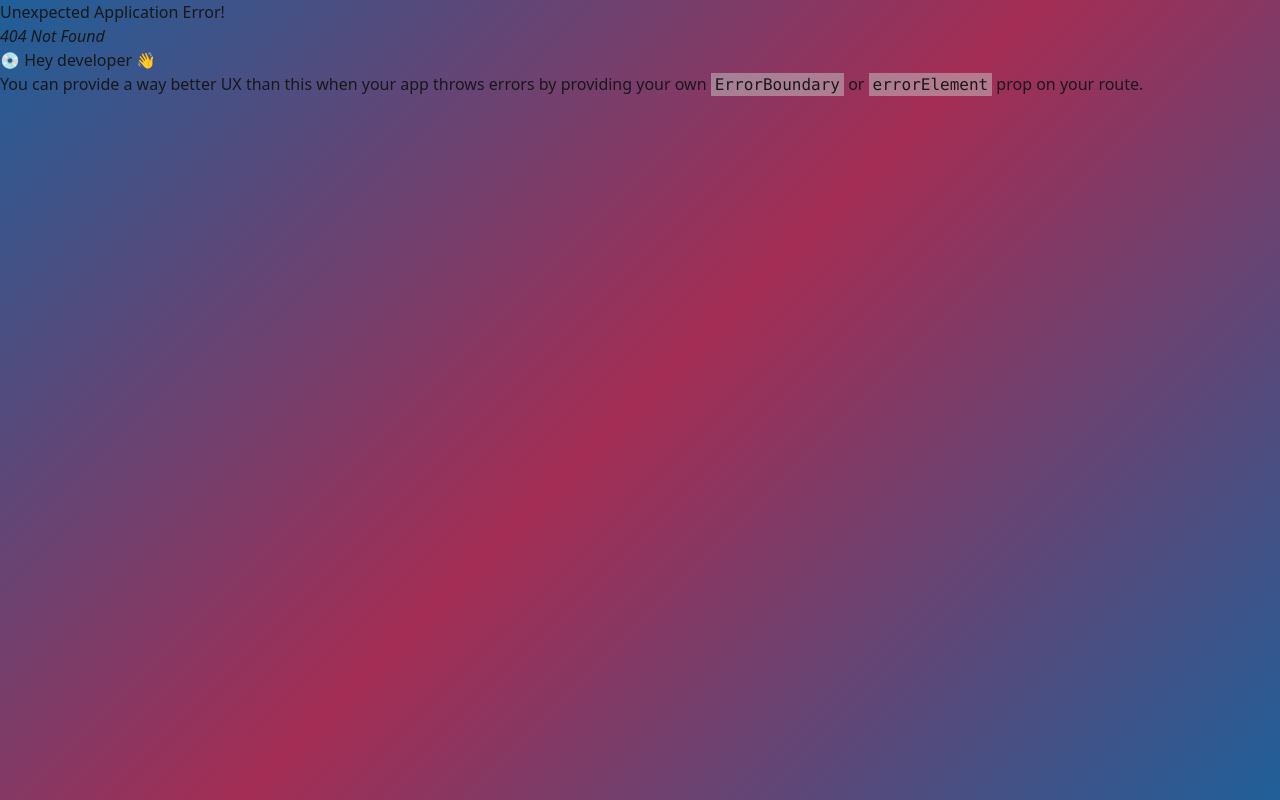
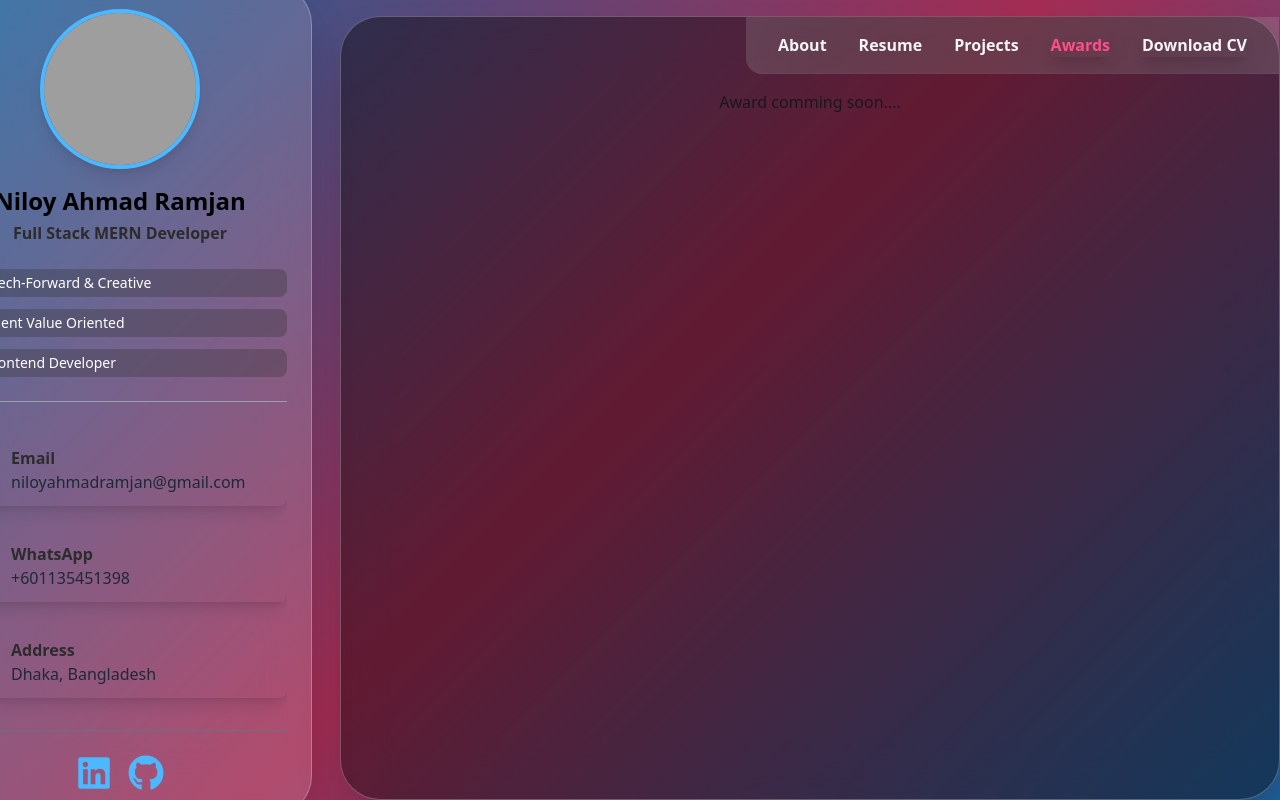
Before and after one commit to niloyahmadramjan/niloyahmadramjan-portfolio, a React (Vite) app: page /awards in a window 1280 px wide. Before the commit this address had no page. Built offline with nearby package versions, Linux system fonts and the light colour scheme; grey boxes are pictures that could not be loaded.

Commit message:
modify code for responsibe

```diff
--- a/index.html
+++ b/index.html
@@ -4,6 +4,7 @@
 <head>
   <meta charset="UTF-8" />
   <meta name="viewport" content="width=device-width, initial-scale=1.0" />
+  <link rel="shortcut icon" href="https://i.ibb.co/Mx1TGHq6/backbgprofile-1-optimized-500.png" type="image/x-icon">
   <title>Portfoli | Niloy Ahmad Ramjan</title>
     <!-- <link rel="stylesheet" href="https://unpkg.com/aos@next/dist/aos.css" /> -->
 </head>
--- a/src/Layout/MainLayout.jsx
+++ b/src/Layout/MainLayout.jsx
@@ -4,7 +4,7 @@ import Sidebar from '../components/Sidebar'
 
 export default function MainLayout() {
   return (
-    <div className="min-h-screen max-w-7xl mx-auto py-10 relative">
+    <div className="min-h-screen max-w-7xl mx-auto pb-20 pt-5  md:pb-0 md:pt-0 relative">
       <div className="lg:flex">
         {/* Sidebar */}
         <aside
@@ -26,7 +26,7 @@ export default function MainLayout() {
         </aside>
 
         {/* Main content container with left margin for sidebar */}
-        <main className="flex-1 lg:ml-[100px] flex flex-col min-h-screen ">
+        <main className="flex-1 lg:ml-[100px] flex flex-col min-h-screen pb-10 lg:pb-0">
           {/* Mobile Navbar fixed bottom */}
           <nav
             className="
--- a/src/Routes/Router.jsx
+++ b/src/Routes/Router.jsx
@@ -4,6 +4,7 @@ import MainLayout from '../Layout/MainLayout'
 import AboutMe from '../pages/About'
 import Resume from '../pages/Resume'
 import Projects from '../pages/Projects'
+import Award from '../pages/Award'
 
 export const router = createBrowserRouter([
   {
@@ -22,6 +23,10 @@ export const router = createBrowserRouter([
         path: "/projects",
         element: <Projects/>
       },
+      {
+        path: "/awards",
+        element: <Award/>
+      }
 
     ]
   },
--- a/src/components/Sidebar.jsx
+++ b/src/components/Sidebar.jsx
@@ -38,97 +38,65 @@ export default function Sidebar() {
 
   return (
     <div
-      className="w-full h-fit lg:fixed lg:w-96 md:p-6 p-4 rounded-[2.5rem] shadow-2xl overflow-hidden backdrop-blur-xl relative"
+      className="w-full lg:fixed lg:w-96 md:p-6 p-4 rounded-[2.5rem] shadow-2xl overflow-hidden backdrop-blur-xl relative"
       style={{
         background: 'rgba(255, 255, 255, 0.15)',
         border: '1px solid rgba(255, 255, 255, 0.25)',
       }}
       data-aos="fade-down"
-      data-aos-duration="1200"
-      data-aos-easing="ease-out-cubic"
     >
       {/* Profile Image + Name */}
-      <div
-        className="flex lg:block justify-around items-center"
-        data-aos="fade-right"
-        data-aos-duration="1100"
-        data-aos-easing="ease-out-cubic"
-      >
-        <div
-          data-aos="zoom-in-down"
-          data-aos-duration="1000"
-          data-aos-delay="100"
-          data-aos-easing="ease-out-cubic"
-        >
+      <div className="flex lg:block justify-around items-center">
+        <div>
           <img
             src="https://i.ibb.co/Mx1TGHq6/backbgprofile-1-optimized-500.png"
             alt="Niloy Ahmad Ramjan"
-            className="w-28 h-28 md:w-42 md:h-42 mx-auto rounded-full object-cover mb-4 border-4 border-[#4BB8FF] shadow-lg"
+            className="w-24 h-24 sm:w-28 sm:h-28 lg:w-40 lg:h-40 mx-auto rounded-full object-cover mb-4 border-4 border-[#4BB8FF] shadow-lg"
           />
         </div>
-
-        {/* Name */}
-        <div
-          data-aos="fade-right"
-          data-aos-duration="1100"
-          data-aos-delay="250"
-          data-aos-easing="ease-out-cubic"
-        >
-          <h2 className="text-black text-xl md:text-2xl font-bold md:text-center">
+        <div className="text-center lg:mt-2">
+          <h2 className="text-black text-lg sm:text-xl lg:text-2xl font-bold">
             Niloy Ahmad Ramjan
           </h2>
-          <p className="text-[#2C2C2C] font-bold mt-1 md:text-center">
+          <p className="text-[#2C2C2C] font-semibold mt-1 text-sm sm:text-base">
             Full Stack MERN Developer
           </p>
         </div>
       </div>
 
-      {/* Toggle button only on mobile */}
+      {/* Toggle button on mobile */}
       {windowWidth < 1024 && (
-        <div
-          className="flex justify-center mt-6 absolute -top-4 right-5 cursor-pointer"
-          data-aos="fade-up"
-          data-aos-duration="900"
-          data-aos-easing="ease-out-cubic"
-          data-aos-delay="350"
-        >
+        <div className="flex justify-center mt-4">
           <button
             onClick={() => setIsOpen(!isOpen)}
-            className="flex items-center gap-2 text-[#FFFFFF] p-4 backdrop-blur-2xl rounded-full font-semibold text-lg focus:outline-none"
+            className="flex items-center gap-2 text-white px-5 py-3 rounded-full bg-black/40 hover:bg-black/50 transition"
             aria-expanded={isOpen}
-            aria-controls="extra-info"
           >
             {isOpen ? (
-              <FaChevronUp className="cursor-pointer" />
+              <>
+                <FaChevronUp /> Hide Info
+              </>
             ) : (
-              <FaChevronDown className="cursor-pointer" />
+              <>
+                <FaChevronDown /> Show Info
+              </>
             )}
           </button>
         </div>
       )}
 
-      {/* Full content: show always on desktop, toggle on mobile */}
+      {/* Content */}
       <div
-        id="extra-info"
         ref={contentRef}
         className="mt-6 space-y-6 overflow-hidden lg:block"
         style={{
           maxHeight: maxHeight,
           opacity: windowWidth >= 1024 || isOpen ? 1 : 0,
-          transition: 'max-height 0.5s ease, opacity 0.5s ease',
+          transition: 'max-height 0.4s ease, opacity 0.4s ease',
         }}
-        data-aos={windowWidth >= 1024 || isOpen ? 'fade-up' : ''}
-        data-aos-duration="1200"
-        data-aos-easing="ease-out-cubic"
       >
         {/* Roles */}
-        <div
-          className="flex flex-col gap-3 border-b border-gray-400 pb-6"
-          data-aos="fade-left"
-          data-aos-duration="900"
-          data-aos-easing="ease-out-cubic"
-          data-aos-delay="400"
-        >
+        <div className="flex flex-col gap-3 border-b border-gray-400 pb-6">
           <span className="flex items-center gap-2 bg-[#2C2C2C]/30 text-white px-4 py-1 rounded-lg text-sm">
             <FaReact className="text-[#61DBFB]" />
             Tech-Forward & Creative
@@ -143,78 +111,58 @@ export default function Sidebar() {
           </span>
         </div>
 
-        <div className=''>
-          {/* Contact Info */}
-          <div
-            className="font-sans md:max-w-md md:mx-auto space-y-6 border-b border-gray-500 pb-8 pt-2"
-            data-aos="fade-right"
-            data-aos-duration="900"
-            data-aos-easing="ease-out-cubic"
-            data-aos-delay="550"
-          >
-            {/* Email */}
+        {/* Contact */}
+        <div className="space-y-6 border-b border-gray-500 pb-8 pt-2">
           <div className="flex items-center gap-4 p-3 rounded-lg shadow-lg">
-              <FiMail className="text-[#4BB8FF] text-4xl drop-shadow-lg" />
-              <div className="flex flex-col items-start">
-                <h1 className="text-[#2C2C2C] font-semibold text-lg">Email</h1>
+            <FiMail className="text-[#4BB8FF] text-3xl" />
+            <div>
+              <h1 className="text-[#2C2C2C] font-semibold">Email</h1>
               <a
                 href="mailto:niloyahmadramjan@gmail.com"
-                  target="_blank"
-                  className="text-[#1F2937] text-md hover:underline"
+                className="text-[#1F2937] hover:underline break-all"
               >
-                  niloyahmadramjan@..
+                niloyahmadramjan@gmail.com
               </a>
             </div>
           </div>
-
-            {/* WhatsApp / Phone */}
           <div className="flex items-center gap-4 p-3 rounded-lg shadow-lg">
-              <FiPhone className="text-[#25D366] text-4xl drop-shadow-lg" />
-              <div className="flex flex-col items-start">
-                <h1 className="text-[#2C2C2C] font-semibold text-lg">
-                  WhatsApp
-                </h1>
+            <FiPhone className="text-[#25D366] text-3xl" />
+            <div>
+              <h1 className="text-[#2C2C2C] font-semibold">WhatsApp</h1>
               <a
-                  href="https://wa.me/8801774001235"
+                href="https://wa.me/601135451398"
                 target="_blank"
                 rel="noopener noreferrer"
-                  className="text-[#1F2937] text-md hover:underline"
+                className="text-[#1F2937] hover:underline"
               >
-                  +8801774001235
+                +601135451398
               </a>
             </div>
           </div>
-
-            {/* Address */}
           <div className="flex items-center gap-4 p-3 rounded-lg shadow-lg">
-              <FiMapPin className="text-[#FF6B6B] text-4xl drop-shadow-lg" />
-              <div className="flex flex-col items-start">
-                <h1 className="text-[#2C2C2C] font-semibold text-lg">
-                  Address
-                </h1>
-                <p className="text-[#1F2937] text-md select-text">
-                  Dhaka, Bangladesh
-                </p>
-              </div>
+            <FiMapPin className="text-[#FF6B6B] text-3xl" />
+            <div>
+              <h1 className="text-[#2C2C2C] font-semibold">Address</h1>
+              <p className="text-[#1F2937]">Dhaka, Bangladesh</p>
             </div>
           </div>
         </div>
 
         {/* Social Links */}
-        <div className="flex items-center justify-center gap-4 mt-10">
+        <div className="flex flex-wrap justify-center gap-4 mt-6">
           <a
             href="https://www.linkedin.com/in/niloyahmedramjan/"
             className="text-[#4BB8FF] hover:text-[#1E40AF] transition-colors"
             aria-label="LinkedIn"
           >
-            <FaLinkedin size={40} />
+            <FaLinkedin size={36} />
           </a>
           <a
             href="https://github.com/niloyahmadramjan"
             className="text-[#4BB8FF] hover:text-[#1E40AF] transition-colors"
             aria-label="GitHub"
           >
-            <FaGithub size={40} />
+            <FaGithub size={36} />
           </a>
         </div>
       </div>
--- a/src/pages/About.jsx
+++ b/src/pages/About.jsx
@@ -9,7 +9,7 @@ import {
 
 const AboutMe = () => {
   return (
-    <section className=" px-4 md:px-12 lg:px-20" id="about">
+    <section className="px-4 sm:px-6 md:px-12 lg:px-20 pb-8" id="about">
       <div
         className="max-w-6xl mx-auto rounded-t-xl"
         data-aos="fade-up"
@@ -17,7 +17,7 @@ const AboutMe = () => {
       >
         {/* Title */}
         <h2
-          className="text-3xl md:text-4xl font-bold mb-6 text-white"
+          className="text-2xl sm:text-3xl md:text-4xl font-bold mb-6 text-white"
           style={{
             background: 'linear-gradient(90deg, #FF6B6B, #FF4E88)',
             WebkitBackgroundClip: 'text',
@@ -28,7 +28,7 @@ const AboutMe = () => {
         </h2>
 
         {/* Intro */}
-        <p className="text-white/90 text-lg leading-relaxed mb-6">
+        <p className="text-white/90 text-base sm:text-lg leading-relaxed mb-6">
           I am{' '}
           <span className="font-semibold text-white">Niloy Ahmad Ramjan</span>,
           a passionate{' '}
@@ -37,7 +37,7 @@ const AboutMe = () => {
           </span>{' '}
           crafting fast, responsive, and user-friendly web applications.
         </p>
-        <p className="text-white/80 mb-4">
+        <p className="text-white/80 text-sm sm:text-base mb-4">
           Skilled in <strong>React</strong>, <strong>Tailwind CSS</strong>,{' '}
           <strong>Node.js</strong>, <strong>Express.js</strong>,{' '}
           <strong>MongoDB</strong>, and <strong>API integrations</strong>. I’m
@@ -51,52 +51,63 @@ const AboutMe = () => {
           </span>
           .
         </p>
-        <p className="text-white/70 mb-10">
+        <p className="text-white/70 text-sm sm:text-base mb-10">
           I’m eager to collaborate on real-world projects, learn from
           experienced developers, and contribute to open-source communities.
         </p>
 
         {/* What I'm Doing */}
-        <h3 className="text-2xl font-bold mb-8 text-white">What I'm Doing</h3>
-        <div className="grid gap-6 sm:grid-cols-2 lg:grid-cols-3">
-          {/* Skill Card */}
+        <h3 className="text-xl sm:text-2xl font-bold mb-8 text-white">
+          What I'm Doing
+        </h3>
+        <div className="grid gap-6 grid-cols-1 sm:grid-cols-2 lg:grid-cols-3">
           {[
             {
-              icon: <FaCode className="text-[#FFB74B] text-4xl mb-4" />,
+              icon: (
+                <FaCode className="text-[#FFB74B] text-3xl sm:text-4xl mb-4" />
+              ),
               title: 'Frontend Development',
               desc: 'Crafting dynamic, interactive, and user-friendly interfaces using React.js and modern UI libraries.',
             },
             {
-              icon: <FaServer className="text-[#FF6B6B] text-4xl mb-4" />,
+              icon: (
+                <FaServer className="text-[#FF6B6B] text-3xl sm:text-4xl mb-4" />
+              ),
               title: 'Backend Development',
               desc: 'Building robust, scalable backend systems with Express.js and Node.js, managing databases efficiently.',
             },
             {
-              icon: <FaLaptopCode className="text-[#4BB8FF] text-4xl mb-4" />,
+              icon: (
+                <FaLaptopCode className="text-[#4BB8FF] text-3xl sm:text-4xl mb-4" />
+              ),
               title: 'Full Stack Development',
               desc: 'Building end-to-end web applications with expertise in both frontend and backend.',
             },
             {
-              icon: <FaDatabase className="text-[#9C6BFF] text-4xl mb-4" />,
+              icon: (
+                <FaDatabase className="text-[#9C6BFF] text-3xl sm:text-4xl mb-4" />
+              ),
               title: 'Database Management',
               desc: 'Managing and optimizing databases using MongoDB, ensuring data security and performance.',
             },
             {
               icon: (
-                <FaProjectDiagram className="text-[#FF4E88] text-4xl mb-4" />
+                <FaProjectDiagram className="text-[#FF4E88] text-3xl sm:text-4xl mb-4" />
               ),
               title: 'API Integrations',
               desc: 'Connecting applications seamlessly with third-party APIs for enhanced features and automation.',
             },
             {
-              icon: <FaCode className="text-[#5BBDF2] text-4xl mb-4" />, // light blue icon for contrast
+              icon: (
+                <FaCode className="text-[#5BBDF2] text-3xl sm:text-4xl mb-4" />
+              ),
               title: 'Real-time Applications',
               desc: 'Implementing live features like chat, notifications, and collaborative tools using WebSockets and real-time APIs.',
             },
           ].map((item, idx) => (
             <div
               key={idx}
-              className="p-6 rounded-xl shadow-lg hover:scale-105 transition-transform duration-300"
+              className="p-4 sm:p-6 rounded-xl shadow-lg hover:scale-105 transition-transform duration-300"
               style={{
                 background: 'rgba(255, 255, 255, 0.15)',
                 border: '1px solid rgba(255, 255, 255, 0.25)',
@@ -106,7 +117,7 @@ const AboutMe = () => {
               data-aos-delay={idx * 100}
             >
               {item.icon}
-              <h4 className="font-semibold text-lg text-white mb-2">
+              <h4 className="font-semibold text-base sm:text-lg text-white mb-2">
                 {item.title}
               </h4>
               <p className="text-white/80 text-sm">{item.desc}</p>
--- /dev/null
+++ b/src/pages/Award.jsx
@@ -0,0 +1,7 @@
+import React from 'react'
+
+export default function Award() {
+  return (
+    <div className='items-center justify-center flex'> Award comming soon....</div>
+  )
+}
--- a/src/pages/Projects.jsx
+++ b/src/pages/Projects.jsx
@@ -77,7 +77,7 @@ const projects = [
 
 export default function Projects() {
   return (
-    <div className="mb-12 px-8" data-aos="fade-up" data-aos-delay="100">
+    <div className=" px-8 pb-8 " data-aos="fade-up" data-aos-delay="100">
       <h3 className="text-2xl font-semibold text-white mb-6">Projects</h3>
       <div className="grid md:grid-cols-2 gap-6">
         {projects.map((project, index) => (
--- a/src/pages/Resume.jsx
+++ b/src/pages/Resume.jsx
@@ -29,7 +29,7 @@ import { TbBrandRedux } from 'react-icons/tb'
 
 const Resume = () => {
   return (
-    <section className="px-4 md:px-12 lg:px-20" id="resume">
+    <section className="px-4 md:px-12 lg:px-20" pb-8 id="resume">
       <div
         className="max-w-6xl mx-auto rounded-xl pb-8"
         data-aos="fade-up"
```
Lines whose indentation alone changed are shown as unchanged.
